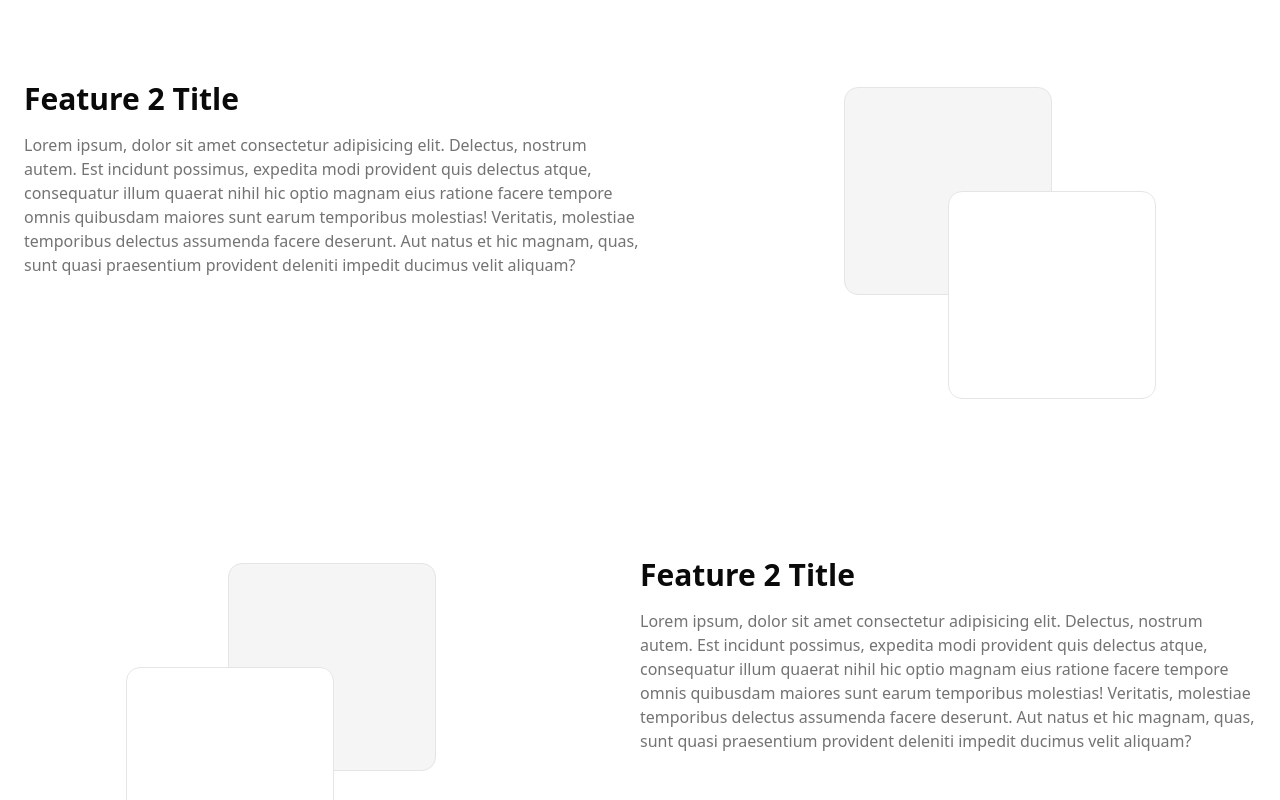
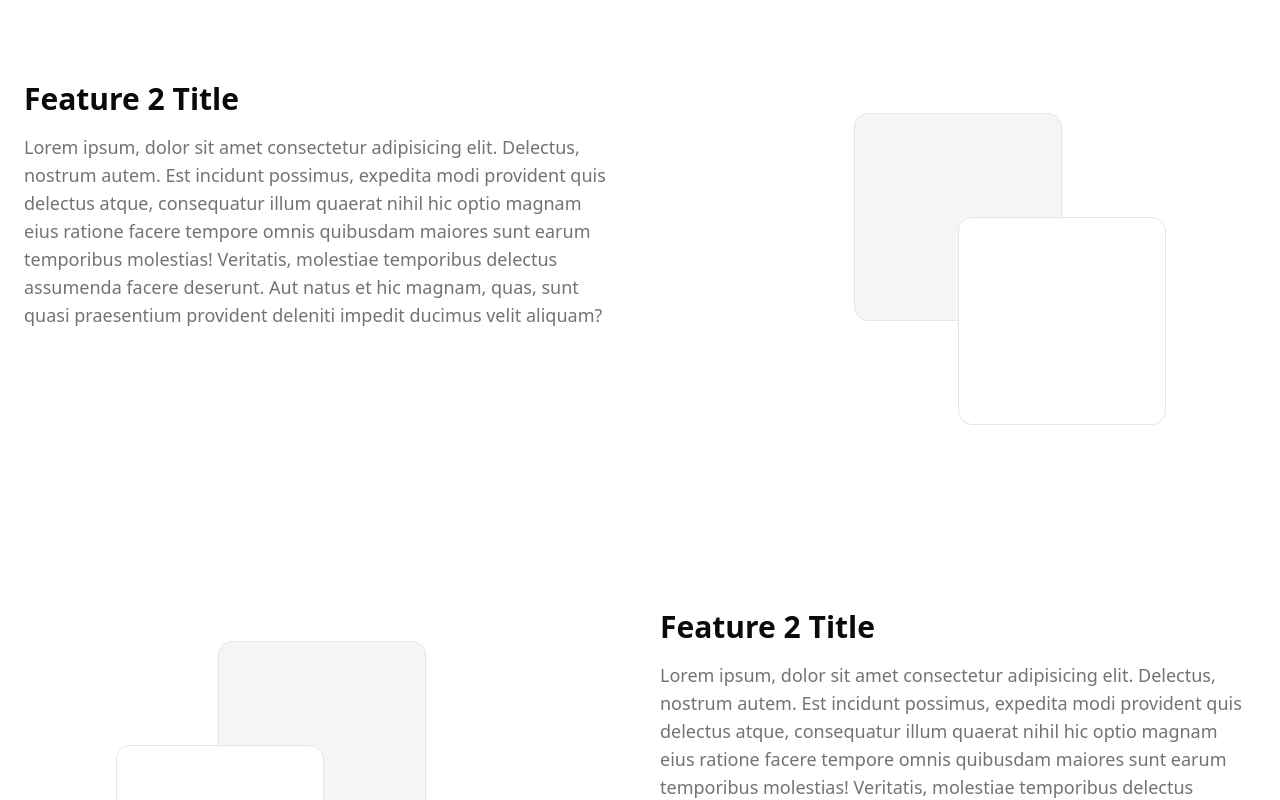
Before and after one commit to Rlzee/email-manager, a Next.js app: page / in a window 1280 px wide. Shown: the part 1960-2760 px from the top of the page. Built offline with nearby package versions, Linux system fonts and the light colour scheme.

Commit message:
refactor: improve layout and styling in Feature2 component for better readability and consistency

```diff
--- a/src/features/landing/feature2.tsx
+++ b/src/features/landing/feature2.tsx
@@ -1,33 +1,33 @@
 export function Feature2() {
   return (
-    <section className="pb-16 md:pb-32" id="feature2">
-      <div className="mx-auto max-w-7xl px-6">
-        <div className="grid grid-cols-2 py-32">
+    <section className="pb-10 md:pb-32" id="feature2">
+      <div className="mx-auto max-w-7xl px-4 sm:px-6">
+        <div className="grid grid-cols-1 md:grid-cols-2 gap-10 py-16 md:py-32 items-center">
             <div>
-                <h2 className="text-3xl font-semibold mb-4">Feature 2 Title</h2>
-                <p className="text-muted-foreground mb-6">
+                <h2 className="text-2xl md:text-3xl font-semibold mb-4">Feature 2 Title</h2>
+                <p className="text-muted-foreground mb-6 text-base md:text-lg">
                     Lorem ipsum, dolor sit amet consectetur adipisicing elit. Delectus, nostrum autem. Est incidunt possimus, expedita modi provident quis delectus atque, consequatur illum quaerat nihil hic optio magnam eius ratione facere tempore omnis quibusdam maiores sunt earum temporibus molestias! Veritatis, molestiae temporibus delectus assumenda facere deserunt. Aut natus et hic magnam, quas, sunt quasi praesentium provident deleniti impedit ducimus velit aliquam?
                 </p>
             </div>
             <div className="flex items-center justify-center">
-                <div className="bg-secondary border rounded-xl h-52 w-52">
+                <div className="bg-secondary border rounded-xl h-52 w-52 pb-16 md:pb-0">
                     <div className="bg-background border rounded-xl h-52 w-52 top-1/2 left-1/2 z-50 relative">
 
                     </div>
                 </div>
             </div>
         </div>
-            <div className="grid grid-cols-2 py-32">
-                <div className="flex items-center justify-center">
+        <div className="grid grid-cols-1 md:grid-cols-2 gap-10 py-16 md:py-32 items-center">
+            <div className="flex items-center justify-center order-2 md:order-1 pb-16 md:pb-0">
                 <div className="bg-secondary border rounded-xl h-52 w-52">
                     <div className="bg-background border rounded-xl h-52 w-52 top-1/2 right-1/2 z-50 relative">
 
                     </div>
                 </div>
             </div>
-                <div>
-                    <h2 className="text-3xl font-semibold mb-4">Feature 2 Title</h2>
-                    <p className="text-muted-foreground mb-6">
+            <div className="order-1 md:order-2">
+                <h2 className="text-2xl md:text-3xl font-semibold mb-4">Feature 2 Title</h2>
+                <p className="text-muted-foreground mb-6 text-base md:text-lg">
                     Lorem ipsum, dolor sit amet consectetur adipisicing elit. Delectus, nostrum autem. Est incidunt possimus, expedita modi provident quis delectus atque, consequatur illum quaerat nihil hic optio magnam eius ratione facere tempore omnis quibusdam maiores sunt earum temporibus molestias! Veritatis, molestiae temporibus delectus assumenda facere deserunt. Aut natus et hic magnam, quas, sunt quasi praesentium provident deleniti impedit ducimus velit aliquam?
                 </p>
             </div>
```
Lines whose indentation alone changed are shown as unchanged.
